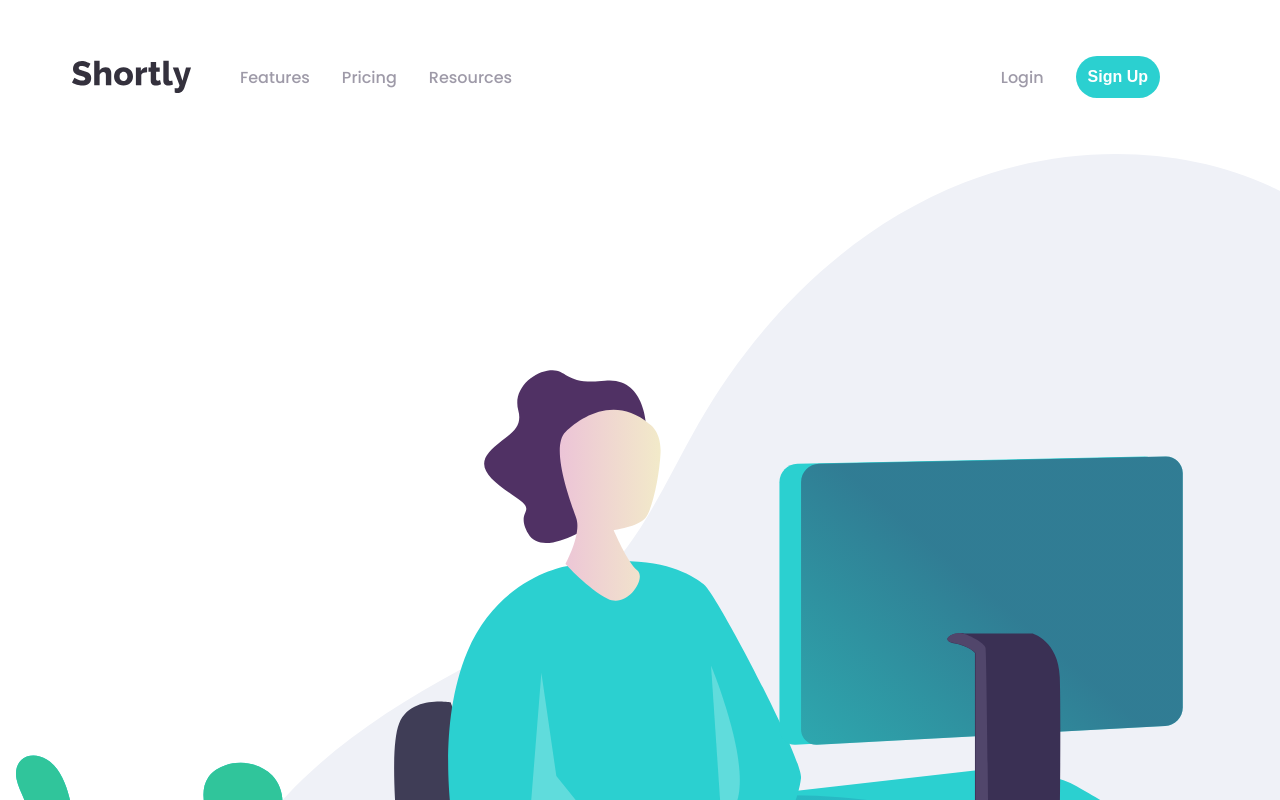
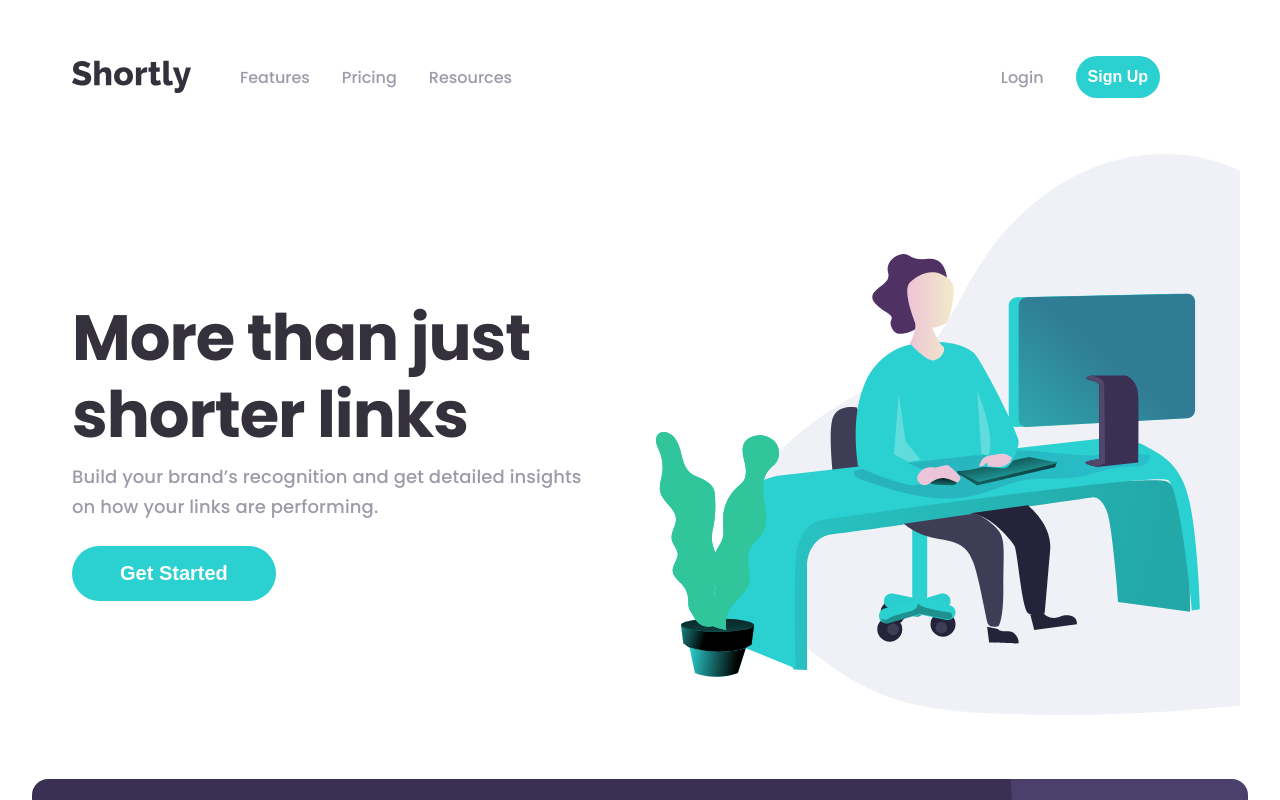
Before and after one commit to mattbcowan/Shortly-URL-Shortener, a React (Create React App) app: page / in a window 1280 px wide. Shown: the top 800 px of the page. Built offline with nearby package versions, Linux system fonts and the light colour scheme.

Commit message:
Update: Header to be responsive

```diff
--- a/src/components/Header.js
+++ b/src/components/Header.js
@@ -26,7 +26,14 @@ const Header = () => {
 
 export default Header;
 
-const Container = styled.section``;
+const Container = styled.section`
+  @media (min-width: 800px) {
+    display: grid;
+    grid-template-columns: 1fr 1fr;
+    max-width: 1200px;
+    margin: 0 auto;
+  }
+`;
 
 const Wrapper = styled.div`
   padding: 1rem 2rem;
@@ -34,11 +41,23 @@ const Wrapper = styled.div`
   flex-direction: column;
   align-items: center;
   background: #ffffff;
+
+  @media (min-width: 800px) {
+    grid-column: 1/2;
+    grid-row: 1/2;
+    align-self: center;
+    align-items: flex-start;
+  }
 `;
 
 const HeaderImage = styled.img`
   padding-left: 1rem;
-  width: 100vw;
+  width: 100%;
+
+  @media (min-width: 800px) {
+    grid-column: 2/3;
+    grid-row: 1/2;
+  }
 `;
 
 const CallToAction = styled.div`
@@ -49,6 +68,13 @@ const CallToAction = styled.div`
   line-height: 48px;
   padding: 2rem 0;
   color: #34313d;
+
+  @media (min-width: 800px) {
+    text-align: left;
+    font-size: 4em;
+    line-height: 1.2em;
+    padding-bottom: 0.5rem;
+  }
 `;
 
 const ActionText = styled.div`
@@ -58,4 +84,9 @@ const ActionText = styled.div`
   line-height: 30px;
   color: #9e9aa8;
   padding-bottom: 2rem;
+
+  @media (min-width: 800px) {
+    text-align: left;
+    padding-bottom: 0.5rem;
+  }
 `;
```
